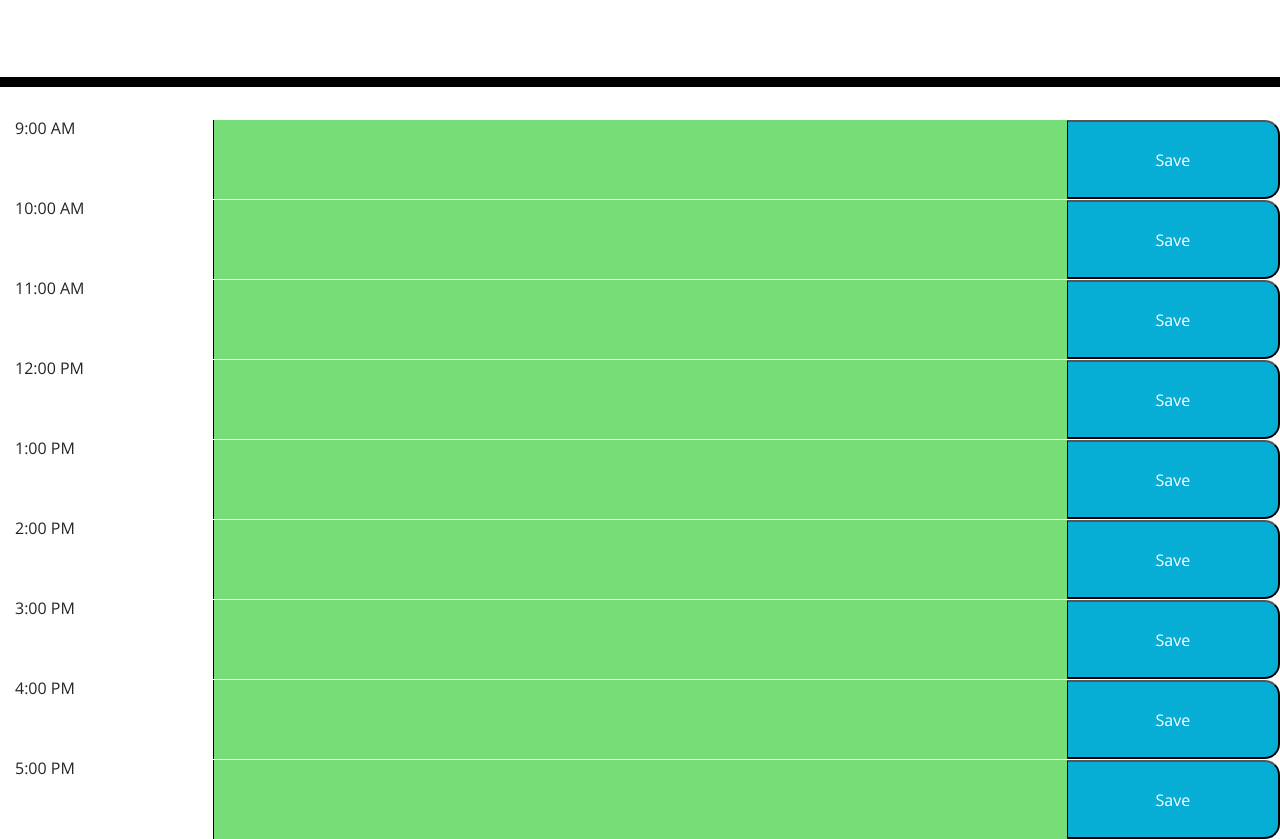
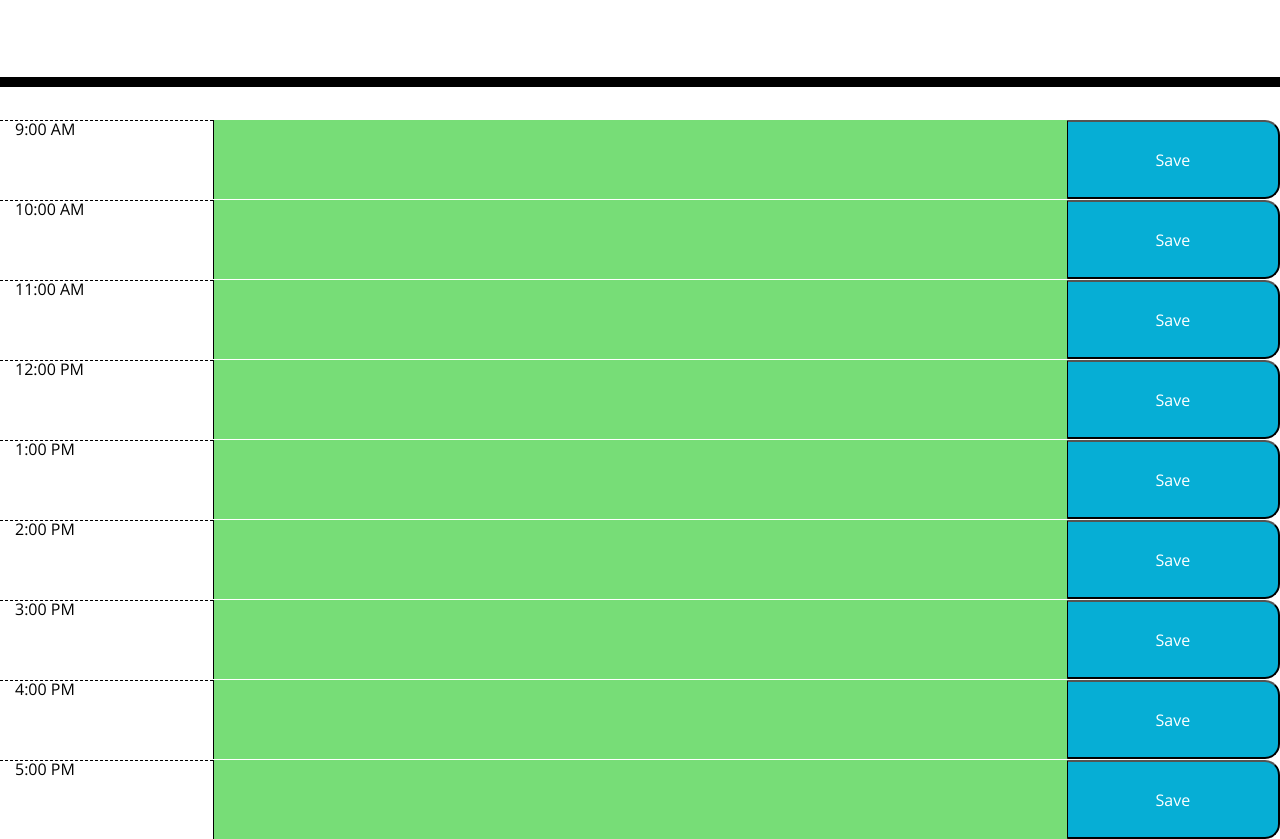
Before and after one commit to Lightfooted/work-day-scheduler, a plain HTML site: page index.html in a window 1280 px wide. Shown: the part 181-1020 px from the top of the page. Drawn offline with nearby package versions, Linux system fonts and the light colour scheme.

Commit message:
fixed typo

```diff
--- a/index.html
+++ b/index.html
@@ -1,5 +1,5 @@
-<!DOCTYPE htm-l>
-<htm-l lang="en">
+<!DOCTYPE html>
+<html lang="en">
   <head>
     <meta charset="UTF-8" />
     <meta name="viewport" content="width=device-width, initial-scale=1.0" />
@@ -31,55 +31,55 @@
     <div class="container-fluid">
       <!-- Timeblocks go here -->
       <div class="row">
-        <div class="col-sm-2">9:00 AM</div>
+        <div class="col-sm-2 hour">9:00 AM</div>
         <textarea class="col-sm-8 future"></textarea>
         <button class="col-sm-2 saveBtn">Save</button>
       </div>
 
       <div class="row">
-        <div class="col-sm-2">10:00 AM</div>
+        <div class="col-sm-2 hour">10:00 AM</div>
         <textarea class="col-sm-8 future"></textarea>
         <button class="col-sm-2 saveBtn">Save</button>
       </div>
 
       <div class="row">
-        <div class="col-sm-2">11:00 AM</div>
+        <div class="col-sm-2 hour">11:00 AM</div>
         <textarea class="col-sm-8 future"></textarea>
         <button class="col-sm-2 saveBtn">Save</button>
       </div>
 
       <div class="row">
-        <div class="col-sm-2">12:00 PM</div>
+        <div class="col-sm-2 hour">12:00 PM</div>
         <textarea class="col-sm-8 future"></textarea>
         <button class="col-sm-2 saveBtn">Save</button>
       </div>
 
       <div class="row">
-        <div class="col-sm-2">1:00 PM</div>
+        <div class="col-sm-2 hour">1:00 PM</div>
         <textarea class="col-sm-8 future"></textarea>
         <button class="col-sm-2 saveBtn">Save</button>
       </div>
 
       <div class="row">
-        <div class="col-sm-2">2:00 PM</div>
+        <div class="col-sm-2 hour">2:00 PM</div>
         <textarea class="col-sm-8 future"></textarea>
         <button class="col-sm-2 saveBtn">Save</button>
       </div>
 
       <div class="row">
-        <div class="col-sm-2">3:00 PM</div>
+        <div class="col-sm-2 hour">3:00 PM</div>
         <textarea class="col-sm-8 future"></textarea>
         <button class="col-sm-2 saveBtn">Save</button>
       </div>
 
       <div class="row">
-        <div class="col-sm-2">4:00 PM</div>
+        <div class="col-sm-2 hour">4:00 PM</div>
         <textarea class="col-sm-8 future"></textarea>
         <button class="col-sm-2 saveBtn">Save</button>
       </div>
 
       <div class="row">
-        <div class="col-sm-2">5:00 PM</div>
+        <div class="col-sm-2 hour">5:00 PM</div>
         <textarea class="col-sm-8 future"></textarea>
         <button class="col-sm-2 saveBtn">Save</button>
       </div>
```
